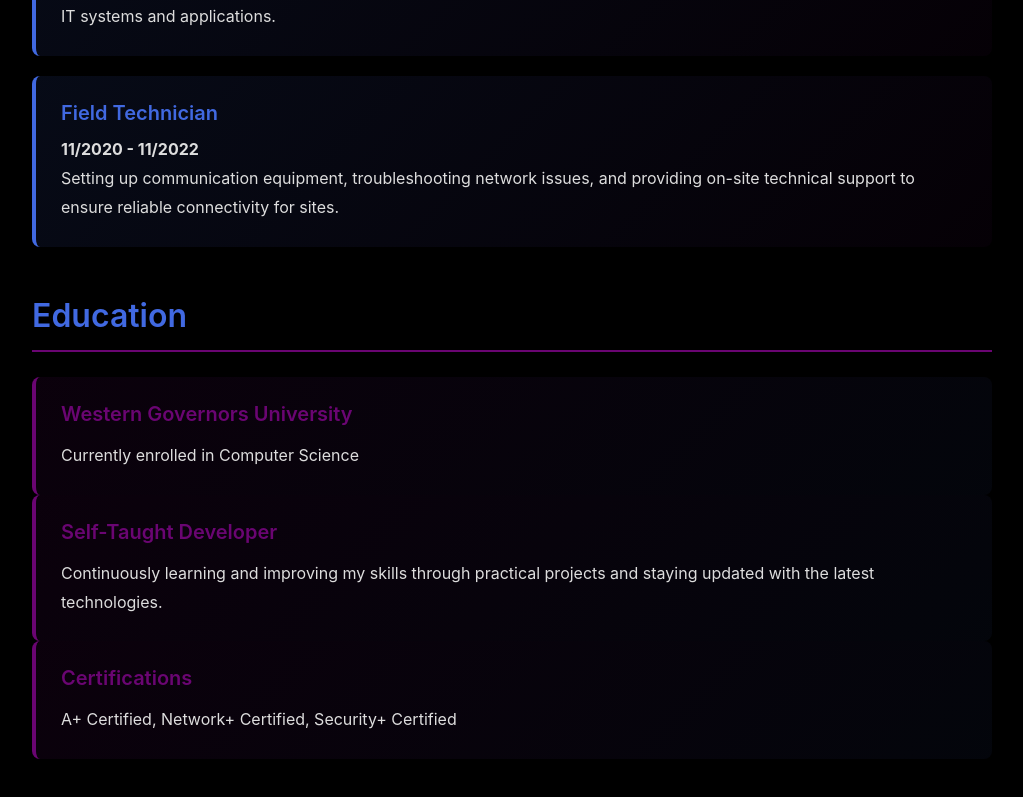
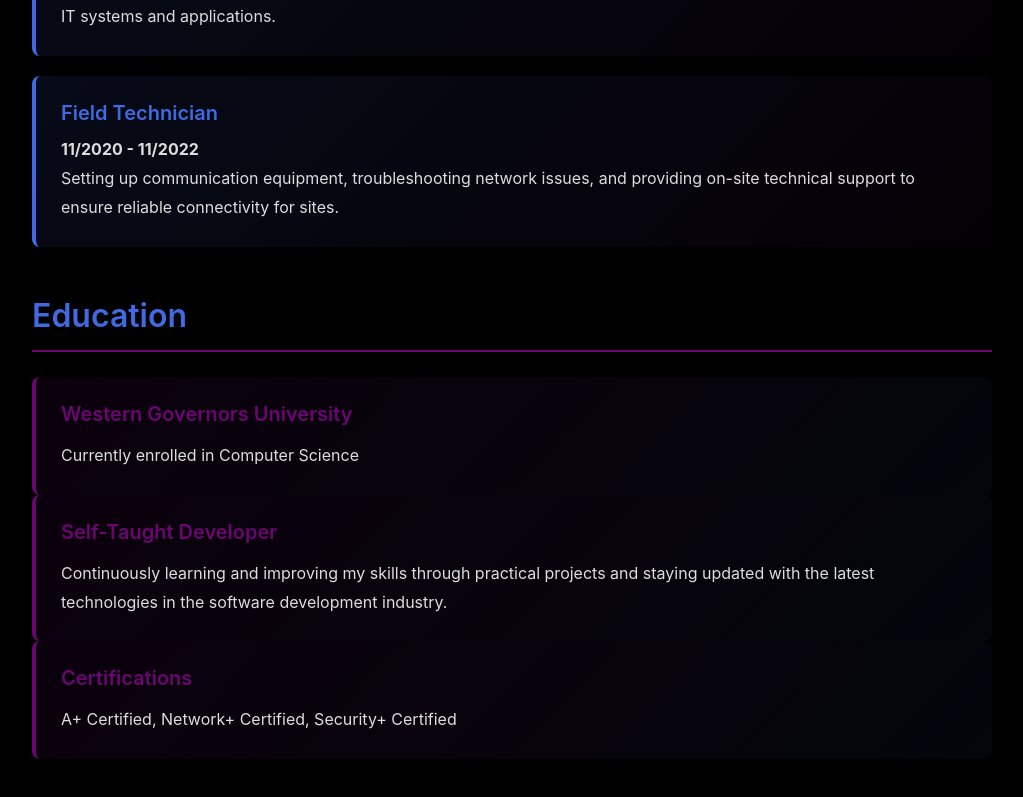
Before and after one commit to LycanitCoding/Website-Lycanitcode, a React (Create React App) app in the folder frontend/: page /about in a window 1280 px wide. Shown: the part 1596-2393 px from the top of the page, without its empty margins (128-1151 px from the left). Built offline with nearby package versions, Linux system fonts and the light colour scheme; sample sign-in values are in the browser's storage.

Commit message:
test commit2

```diff
--- a/frontend/src/pages/About.js
+++ b/frontend/src/pages/About.js
@@ -92,7 +92,7 @@ const About = () => {
           <div className="education-item">
             <h3>Self-Taught Developer</h3>
             <p>
-              Continuously learning and improving my skills through practical projects and staying updated with the latest technologies.
+              Continuously learning and improving my skills through practical projects and staying updated with the latest technologies in the software development industry.
             </p>
           </div>
           <div className="education-item">
```
